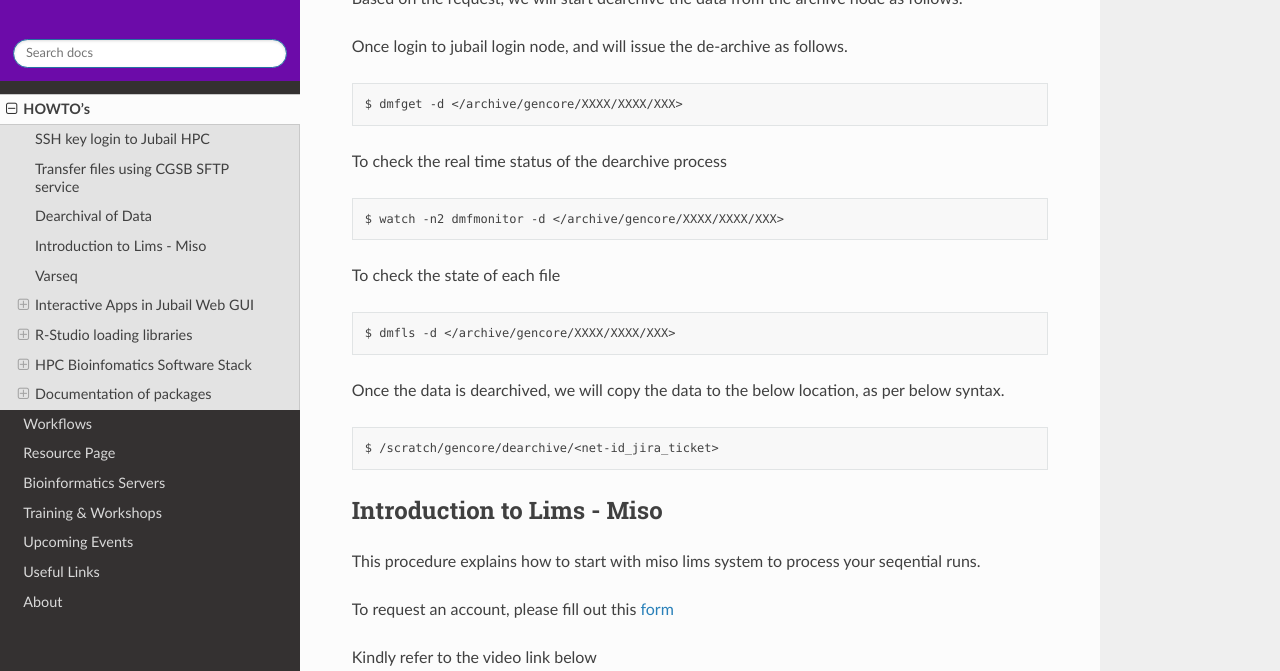
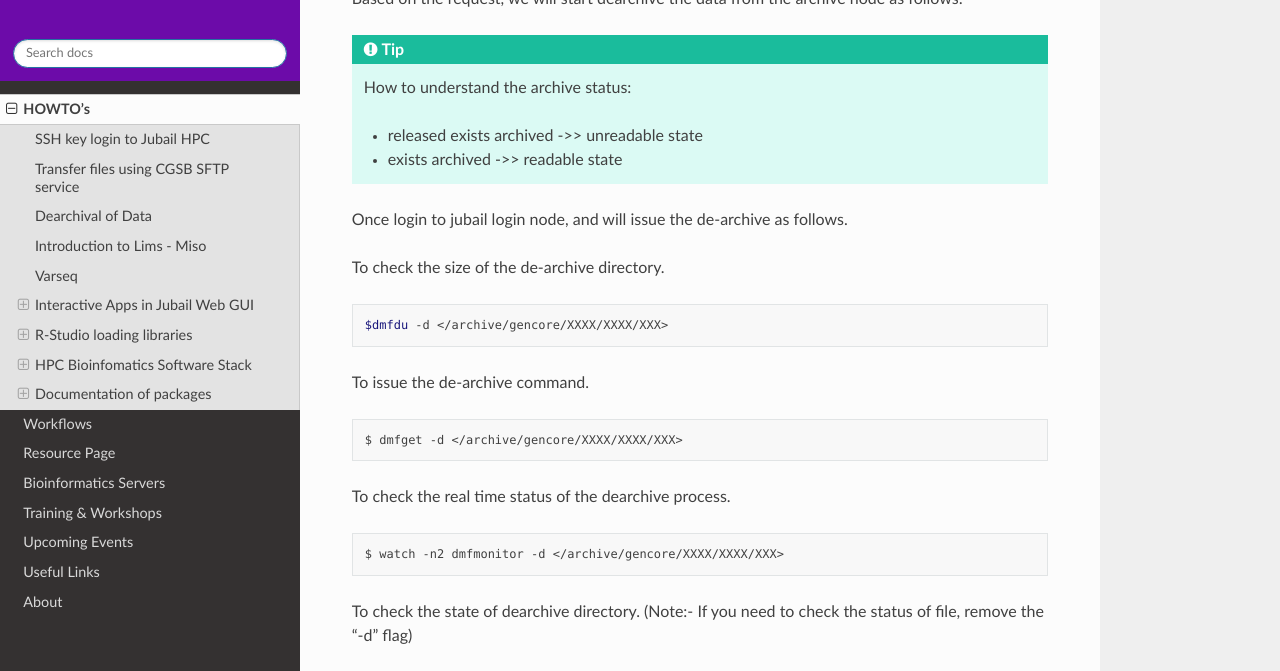
Before and after one commit to nyuad-corebio/corebioinf, a Sphinx documentation site: the page built from source/content/how_to.rst, in a window 1280 px wide and 1400 px high, scrolled down 4972 px. Shown: the top 671 px of the window. Built offline with Sphinx 7.4.7 and the Read the Docs theme 2.0.0, drawn with Linux system fonts in a browser that asks for light colours; some of the changed text lies outside the part shown.

Commit message:
Updated jr5241 v1 commit

```diff
--- a/source/content/how_to.rst
+++ b/source/content/how_to.rst
@@ -214,29 +214,63 @@
 
 Based on the request, we will start dearchive the data from the archive node as follows:-
 
+.. Tip:: How to understand the archive status:
+
+     * released exists archived ->> unreadable state
+     * exists archived ->> readable state
+
 Once login to jubail login node, and will issue the de-archive as follows.
+
+To check the size of the de-archive directory.
+
+.. code:: bash
+
+    $dmfdu -d </archive/gencore/XXXX/XXXX/XXX>
+
+To issue the de-archive command.
 
 .. code:: bash
 
     $ dmfget -d </archive/gencore/XXXX/XXXX/XXX>
 
-To check the real time status of the dearchive process
+To check the real time status of the dearchive process.
 
 .. code:: bash
 
     $ watch -n2 dmfmonitor -d </archive/gencore/XXXX/XXXX/XXX>
 
-To check the state of each file
+To check the state of dearchive directory.
+(Note:- If you need to check the status of file, remove the "-d" flag)
 
 .. code:: bash
 
     $ dmfls -d </archive/gencore/XXXX/XXXX/XXX>
 
-Once the data is dearchived, we will copy the data to the below location, as per below syntax.
+Once the data is dearchived, we will copy the data to the below location, as per below procedure.
+
+Below is the path of cgsb dearchive shared space.
 
 .. code:: bash
 
-    $ /scratch/gencore/dearchive/<net-id_jira_ticket>
+    $ /scratch/share/cgsb
+
+Create a net-id named directory. ( for eg:- if abc123 named user is the requester )
+
+.. code:: bash
+
+    $ mkdir /scratch/share/cgsb/abc123
+
+Transfer the data to the shared space
+
+.. code:: bash
+
+    $ rsync -avP </archive/gencore/XXXX/XXXX/XXX> /scratch/share/cgsb/abc123
+
+.. warning::
+     * Once the data copied to the cgsb shared location, the ownership will change from gencore to respective users.
+     * The copied files will consume space from the requested user quota.
+     * Once the storage quota reaches beyond your permitted value, you are unable to login to jubail node. In that case reach out to jubail support team.
+
 
 .. _cgsb_miso:
 
--- a/source/content/servers.rst
+++ b/source/content/servers.rst
@@ -87,6 +87,6 @@
 
 Please refer to this :ref:`document <cgsb_sftp>` for usage instructions
 
-.. note::
+.. warning::
      * This service is not intented for storing files.
      * Credentials will be shared via `BOX <https://nyu.account.box.com/login>`__
```
